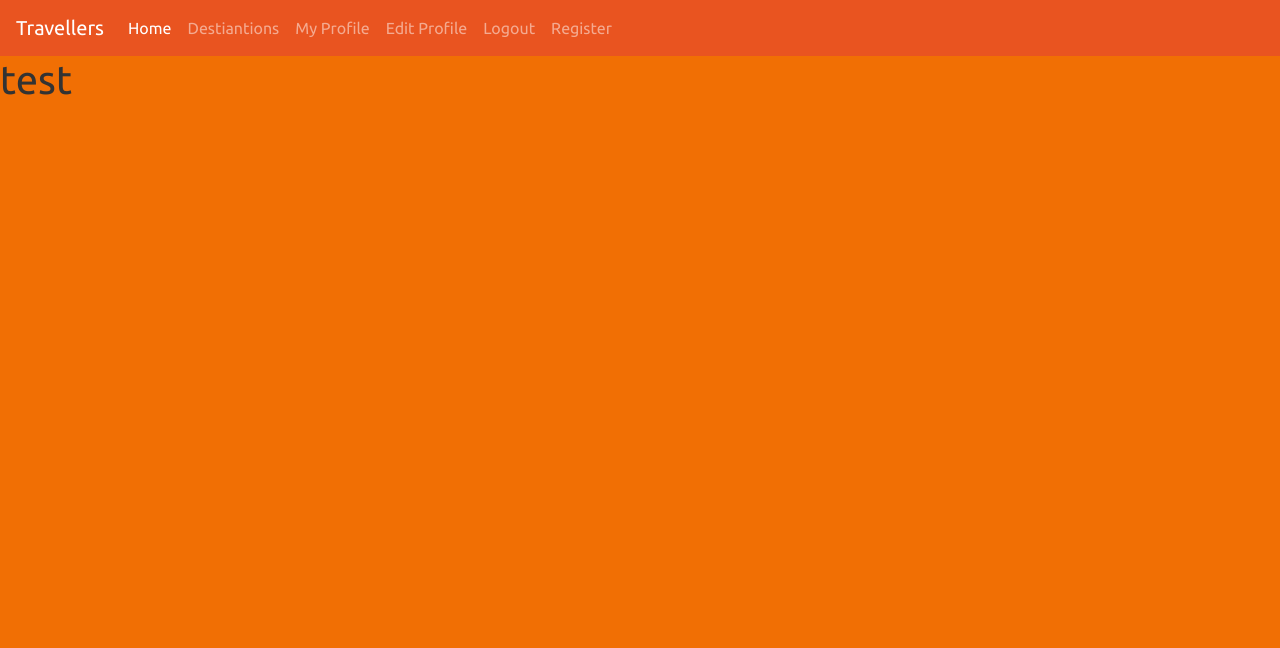
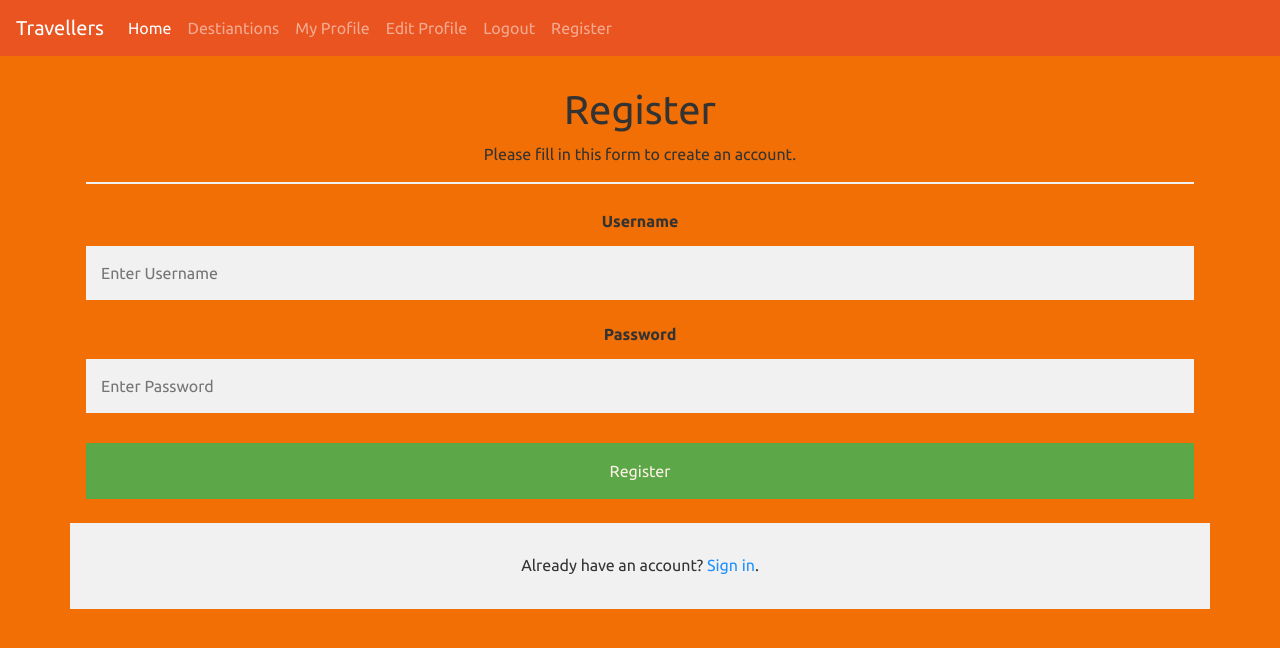
Before and after one commit to ebuzeryalcin/Travellers, a Flask app: page /register/ in a window 1280 px wide. Shown: the top 648 px of the page. Run offline with Flask 2, Linux system fonts and the light colour scheme; some libraries are stand-ins or nearby versions.

Commit message:
Added werkzeug, content to register page and style.

```diff
--- a/app.py
+++ b/app.py
@@ -4,6 +4,7 @@ from flask import (
     redirect, request, session, url_for)
 from flask_pymongo import PyMongo
 from bson.objectid import ObjectId
+from werkzeug.security import generate_password_hash, check_password_hash
 if os.path.exists("env.py"):
     import env
 
--- a/static/css/style.css
+++ b/static/css/style.css
@@ -13,3 +13,64 @@ body{
     padding-top: 25px;
     padding-bottom: 25px;
 }
+
+
+
+
+
+/*--------------------- Register ----------------------*/
+* {box-sizing: border-box}
+
+/* Add padding to containers */
+.container {
+  padding: 16px;
+  padding-top: 30px;
+}
+
+/* Full-width input fields */
+input[type=text], input[type=password] {
+  width: 100%;
+  padding: 15px;
+  margin: 5px 0 22px 0;
+  display: inline-block;
+  border: none;
+  background: #f1f1f1;
+}
+
+input[type=text]:focus, input[type=password]:focus {
+  background-color: #ddd;
+  outline: none;
+}
+
+/* Overwrite default styles of hr */
+hr {
+  border: 1px solid #f1f1f1;
+  margin-bottom: 25px;
+}
+
+/* Set a style for the submit/register button */
+.registerbtn {
+  background-color: #4CAF50;
+  color: white;
+  padding: 16px 20px;
+  margin: 8px 0;
+  border: none;
+  cursor: pointer;
+  width: 100%;
+  opacity: 0.9;
+}
+
+.registerbtn:hover {
+  opacity:1;
+}
+
+/* Add a blue text color to links */
+a {
+  color: dodgerblue;
+}
+
+/* Set a grey background color and center the text of the "sign in" section */
+.signin {
+  background-color: #f1f1f1;
+  text-align: center;
+}
--- a/templates/register.html
+++ b/templates/register.html
@@ -1,6 +1,25 @@
 {% extends "index.html" %}
 {% block content %}
 
-<h1>test</h1>
+<!--Used register form from this link https://www.w3schools.com/howto/howto_css_register_form.asp -->
+<form>
+    <div class="container text-center">
+        <h1>Register</h1>
+        <p>Please fill in this form to create an account.</p>
+        <hr>
+
+        <label for="username"><b>Username</b></label>
+        <input type="text" placeholder="Enter Username" name="username" id="username" required>
+
+        <label for="psw"><b>Password</b></label>
+        <input type="password" placeholder="Enter Password" name="psw" id="psw" required>
+
+        <button type="submit" class="registerbtn">Register</button>
+    </div>
+
+    <div class="container signin">
+        <p>Already have an account? <a href="#">Sign in</a>.</p>
+    </div>
+</form>
 
 {% endblock %}
```
